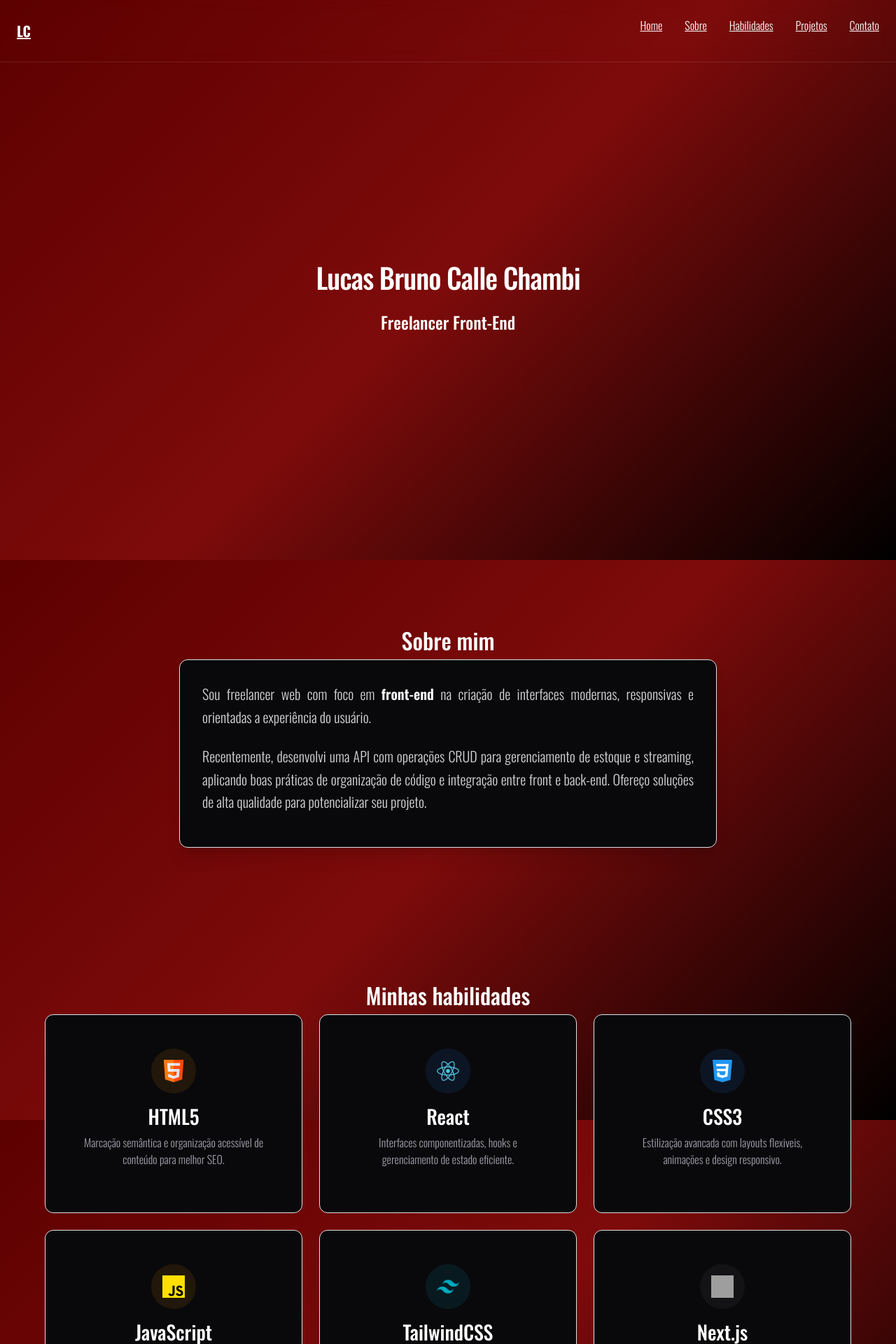
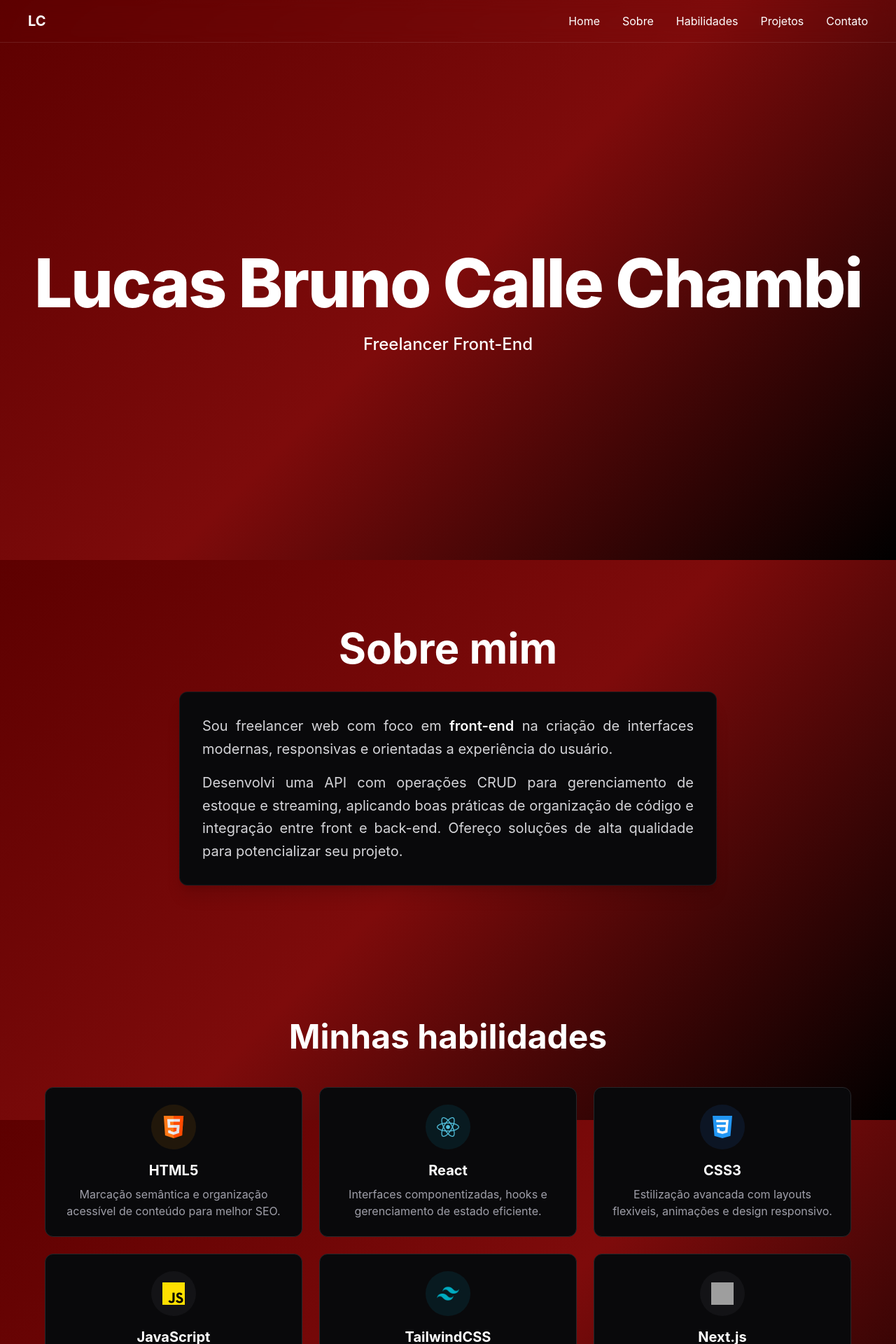
Before and after one commit to LokiiiGo/portifolio-lucas-chambi, a React (Vite) app: page / in a window 1280 px wide. Shown: the top 1920 px of the page at 70% size. Built offline with nearby package versions, Linux system fonts and the light colour scheme; grey boxes are pictures that could not be loaded.

Commit message:
Adicionando animações utilizando framer-motion em todos os componentes e alterando fonte de letra do portfólio para DM Sans

```diff
--- a/index.html
+++ b/index.html
@@ -8,8 +8,9 @@
   <title>Portifólio - Lucas Chambi</title>
   <link rel="preconnect" href="https://fonts.googleapis.com">
   <link rel="preconnect" href="https://fonts.gstatic.com" crossorigin>
-  <link href="https://fonts.googleapis.com/css2?family=Oswald:wght@200..700&display=swap" rel="stylesheet">
-  <link href="https://cdn.jsdelivr.net/npm/bootstrap@5.3.8/dist/css/bootstrap.min.css" rel="stylesheet" integrity="sha384-sRIl4kxILFvY47J16cr9ZwB07vP4J8+LH7qKQnuqkuIAvNWLzeN8tE5YBujZqJLB" crossorigin="anonymous">
+  <link
+    href="https://fonts.googleapis.com/css2?family=DM+Sans:ital,opsz,wght@0,9..40,100..1000;1,9..40,100..1000&display=swap"
+    rel="stylesheet">
 </head>
 
 <body>
--- a/package.json
+++ b/package.json
@@ -11,7 +11,7 @@
   },
   "dependencies": {
     "@tailwindcss/vite": "^4.2.2",
-    "framer-motion": "^12.38.0",
+    "framer-motion": "^12.40.0",
     "lucide-react": "^1.7.0",
     "react": "^19.2.4",
     "react-dom": "^19.2.4",
--- a/src/App.css
+++ b/src/App.css
@@ -1,8 +1,8 @@
 @import "tailwindcss";
 
 
-.oswald {
-  font-family: "Oswald", sans-serif;
+.dm-sans {
+  font-family: "DM Sans", sans-serif;
   font-optical-sizing: auto;
   font-weight: 300;
   font-style: normal;
--- a/src/App.jsx
+++ b/src/App.jsx
@@ -9,7 +9,7 @@ import Rodape from './components/Rodape'
 function App() {
   return (
     <>
-      <div className="oswald">
+      <div>
         <Cabecalho />
         <Sobre />
         <Habilidades />
--- a/src/components/Cabecalho.jsx
+++ b/src/components/Cabecalho.jsx
@@ -3,11 +3,11 @@
 import { useState } from "react"
 
 const navLinks = [
-  { href: "#home", label: "Home" },
-  { href: "#sobre", label: "Sobre" },
-  { href: "#habilidades", label: "Habilidades" },
-  { href: "#projetos", label: "Projetos" },
-  { href: "#contato", label: "Contato" },
+  { href: "#home", label: "Home", },
+  { href: "#sobre", label: "Sobre", },
+  { href: "#habilidades", label: "Habilidades", },
+  { href: "#projetos", label: "Projetos", },
+  { href: "#contato", label: "Contato", },
 ]
 
 function Cabecalho() {
@@ -25,7 +25,7 @@ function Cabecalho() {
         {/* Desktop Navigation */}
         <ul className="hidden md:flex gap-6 lg:gap-8 items-center">
           {navLinks.map((link) => (
-            <li key={link.href} className="text-zinc-300">
+            <li key={link.href} className=" text-zinc-300">
               <a
                 href={link.href}
                 className="text-white hover:text-amber-500 text-sm lg:text-base"
@@ -56,8 +56,7 @@ function Cabecalho() {
 
       {/* Mobile Navigation */}
       <div
-        className={`md:hidden absolute top-full left-0 w-full bg-zinc-950/98 backdrop-blur-md border-b border-zinc-800 transition-all duration-300 overflow-hidden ${
-          isMenuOpen ? "max-h-100 opacity-100" : "max-h-0 opacity-0"}`}
+        className={`md:hidden absolute top-full left-0 w-full bg-zinc-950/98 backdrop-blur-md border-b border-zinc-800 transition-all duration-300 overflow-hidden ${isMenuOpen ? "max-h-100 opacity-100" : "max-h-0 opacity-0"}`}
       >
         <ul className="flex flex-col p-4 gap-1">
           {navLinks.map((link) => (
--- a/src/components/Habilidades.jsx
+++ b/src/components/Habilidades.jsx
@@ -1,3 +1,4 @@
+import { motion } from "framer-motion"
 
 const habilidades = [
   {
@@ -14,7 +15,7 @@ const habilidades = [
     ),
     title: "React",
     description: "Interfaces componentizadas, hooks e gerenciamento de estado eficiente.",
-    color: "blue",
+    color: "cyan",
   },
   {
     icon: (
@@ -30,7 +31,7 @@ const habilidades = [
     ),
     title: "JavaScript",
     description: "Interatividade com manipulação do DOM, eventos e criação de efeitos dinâmicos.",
-    color: "amber",
+    color: "yellow",
   },
   {
     icon: (
@@ -54,22 +55,18 @@ const colorVariants = {
   amber: {
     border: "hover:border-amber-500/50",
     bg: "bg-amber-500/10",
-    text: "text-amber-500",
   },
   blue: {
     border: "hover:border-blue-500/50",
     bg: "bg-blue-500/10",
-    text: "text-blue-400",
   },
   cyan: {
     border: "hover:border-cyan-500/50",
     bg: "bg-cyan-500/10",
-    text: "text-cyan-400",
   },
   white: {
     border: "hover:border-zinc-400/50",
     bg: "bg-zinc-500/10",
-    text: "text-foreground",
   },
 }
 
@@ -78,6 +75,12 @@ function Habilidades() {
     <div className="text-white">
       {/* Sobre Mim */}
       <section id="sobre" className="py-16 sm:py-20 lg:py-24 px-4 sm:px-6 lg:px-8 flex flex-col items-center text-center">
+        <motion.div
+          initial={{ opacity: 0, y: 50 }}
+          whileInView={{ opacity: 1, y: 0 }}
+          viewport={{ once: true }}
+          transition={{ duration: 0.8 }}
+        >
           <h2 className="font-bold text-3xl sm:text-4xl md:text-5xl lg:text-6xl mb-6 sm:mb-8">Sobre mim</h2>
 
           <article className="bg-zinc-950 border border-zinc-700/30 text-left sm:text-justify p-6 sm:p-8 rounded-xl max-w-3xl shadow-xl">
@@ -87,15 +90,22 @@ function Habilidades() {
               modernas, responsivas e orientadas a experiência do usuário.
             </p>
             <p className="text-base sm:text-lg md:text-xl leading-relaxed text-zinc-300 mt-4">
-            Recentemente, desenvolvi uma API com operações CRUD para gerenciamento de estoque e
+              Desenvolvi uma API com operações CRUD para gerenciamento de estoque e
               streaming, aplicando boas práticas de organização de código e integração entre front e
               back-end. Ofereço soluções de alta qualidade para potencializar seu projeto.
             </p>
           </article>
+        </motion.div>
       </section>
 
       {/* Habilidades */}
       <section id="habilidades" className="py-16 sm:py-20 lg:py-24 px-4 sm:px-6 lg:px-8">
+        <motion.div
+          initial={{ opacity: 0, y: 50 }}
+          whileInView={{ opacity: 1, y: 0 }}
+          viewport={{ once: true }}
+          transition={{ duration: 0.8 }}
+        >
           <h2 className="font-bold text-3xl sm:text-4xl md:text-5xl mb-8 sm:mb-12 text-center">
             Minhas habilidades
           </h2>
@@ -118,6 +128,7 @@ function Habilidades() {
               )
             })}
           </div>
+        </motion.div>
       </section>
     </div>
   )
--- a/src/components/Projetos.jsx
+++ b/src/components/Projetos.jsx
@@ -1,3 +1,5 @@
+import { motion } from "framer-motion"
+
 const projetos = [
   {
     title: "Blog de Programação",
@@ -39,9 +41,16 @@ function Projetos() {
   return (
     <section id="projetos" className="py-16 sm:py-20 lg:py-24 px-4 sm:px-6 lg:px-8 text-white">
       <div className="max-w-6xl mx-auto">
+        <motion.div
+          initial={{ opacity: 0, y: 20 }}
+          whileInView={{ opacity: 1, y: 0 }}
+          viewport={{ once: true }}
+          transition={{ duration: 0.8 }}
+        >
           <h2 className="text-3xl sm:text-4xl md:text-5xl lg:text-6xl mb-8 sm:mb-12 font-bold text-center">
             Meus projetos
           </h2>
+
 
           <div className="grid grid-cols-1 gap-6 sm:gap-8 lg:gap-10">
             {projetos.map((projeto, index) => (
@@ -53,7 +62,7 @@ function Projetos() {
                   className={`flex flex-col ${index % 2 === 0 ? "lg:flex-row" : "lg:flex-row-reverse"}`}
                 >
                   <div className="lg:w-1/2 overflow-hidden">
-                  <div className="w-full h-48 sm:h-56 md:h-64 lg:h-full min-h-50 lg:min-h-70 bg-linear-to-br from-zinc-800 to-zinc-900 flex items-center justify-center">
+                    <div className="w-full h-48 sm:h-56 md:h-64 lg:h-full min-h-50 lg:min-h-70 bg-linear-to-br from-zinc-950 to-zinc-950 flex items-center justify-center">
                       <div className="text-center p-4">
                         <div className="mx-auto mb-3 rounded-xl bg-zinc-950 flex items-center justify-center">
                           <img src={projeto.image} alt={projeto.title} className="w-full h-full object-cover" />
@@ -95,8 +104,9 @@ function Projetos() {
               </article>
             ))}
           </div>
-      </div>
-    </section>
+        </motion.div>
+      </div >
+    </section >
   )
 }
 
--- a/src/components/Rodape.jsx
+++ b/src/components/Rodape.jsx
@@ -1,10 +1,17 @@
+import { motion } from "framer-motion"
+
 function Rodape() {
   return (
-    <footer className="bg-transparent text-white text-center py-6 sm:py-8 px-4">
+    <motion.footer
+      initial={{ opacity: 0, y: 50 }}
+      whileInView={{ opacity: 1, y: 0 }}
+      viewport={{ once: true }}
+      transition={{ duration: 0.8 }}
+      className="bg-transparent text-white text-center py-8 px-4">
       <p className="text-sm sm:text-base">
-        &copy; {new Date().getFullYear()} Portifólio de Lucas Chambi
+        &copy; {new Date().getFullYear()} Portfólio de Lucas Chambi.
       </p>
-    </footer>
+    </motion.footer>
   )
 }
 
--- a/src/components/Sobre.jsx
+++ b/src/components/Sobre.jsx
@@ -1,15 +1,24 @@
+import { motion } from "framer-motion"
+
 function Sobre() {
   return (
     <section
       id="home"
       className="min-h-screen flex flex-col items-center justify-center text-center px-4 sm:px-6 lg:px-8 pt-16"
     >
-      <h1 className="font-extrabold text-4xl sm:text-5xl md:text-6xl lg:text-7xl xl:text-8xl mb-4 sm:mb-6 tracking-tight text-white text-balance">
+      <motion.div
+        initial={{ opacity: 0, y: 50 }}
+        whileInView={{ opacity: 1, y: 0 }}
+        viewport={{ once: true }}
+        transition={{ duration: 0.8 }}
+      >
+        <h1 className="font-extrabold text-3xl sm:text-5xl md:text-6xl lg:text-7xl xl:text-8xl mb-4 sm:mb-6 tracking-tight text-white text-balance">
         Lucas Bruno Calle Chambi
-      </h1>
-      <p className="text-lg sm:text-xl md:text-2xl text-white font-medium">
-        Freelancer Front-End
-      </p>
+        </h1>
+        <p className="text-lg sm:text-xl md:text-2xl text-white font-medium">
+          Freelancer Front-End
+        </p>
+      </motion.div>
     </section>
   )
 }
```
Also changed, not shown: src/components/Contato.jsx (+11 -2 lines), 2 other files (tests, documents, lock files or other folders). Lines whose indentation alone changed are shown as unchanged.
